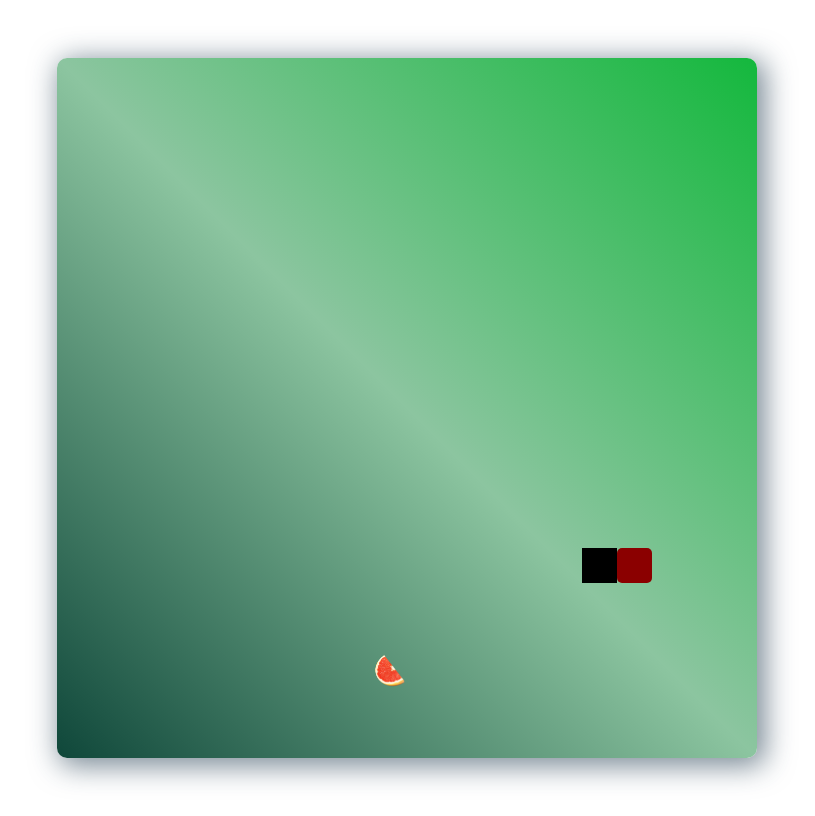
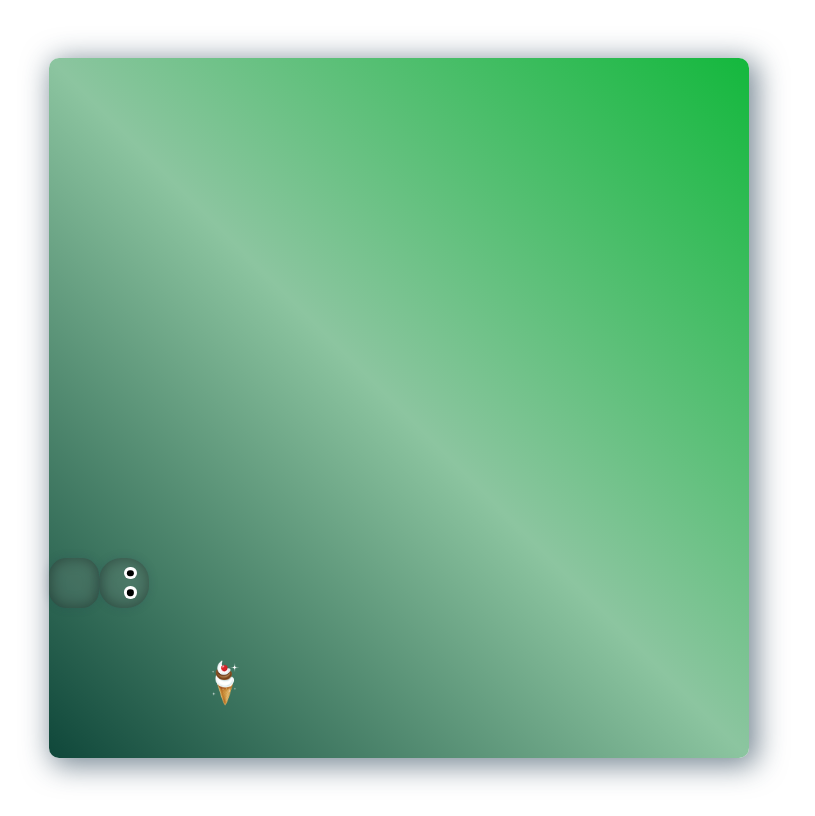
Before and after one commit to dgoncharik/game-snake, a React (Create React App) app: page / in a window 1280 px wide. Shown: the whole page, without its empty margins (241-1056 px from the left). Built offline with nearby package versions, Linux system fonts and the light colour scheme.

Commit message:
изменил стили змейки

```diff
--- a/src/App.js
+++ b/src/App.js
@@ -4,7 +4,7 @@ import Field from "./Components/Field";
 
 const FIELD_WIDTH = 700;
 const FIELD_HEIGHT = 700;
-const CELL_AREA  = 35;
+const CELL_AREA  = 50;
 
 function App() {
   const [scores, setScores] = React.useState(0);
@@ -16,11 +16,14 @@ function App() {
   return (
     <div className="App">
 
-      <div className="">
+      {/*<div className="scoreboard" style={{width: FIELD_WIDTH}}>*/}
 
+      {/*</div>*/}
+
+      <div className="container">
+        <Field width={FIELD_WIDTH} height={FIELD_HEIGHT} cellArea={CELL_AREA} onFoodEat={iter} defaultSpeed={500} fastSpeed={70}/>
       </div>
 
-      <Field width={FIELD_WIDTH} height={FIELD_HEIGHT} cellArea={CELL_AREA} onFoodEat={iter} defaultSpeed={500} fastSpeed={70}/>
     </div>
   );
 }
--- a/src/App.scss
+++ b/src/App.scss
@@ -1,21 +1,26 @@
 .App {
-    width: 100vw;
     height: 100vh;
     display: flex;
     align-items: center;
     justify-content: center;
+    flex-direction: column;
+}
+
+.scoreboard {
+    height: 100px;
+    background-color: blue;
 }
 
 .field {
     display: flex;
     flex-wrap: wrap;
     flex-shrink: 0;
-    //border: 10px solid black;
     border-radius: 10px;
     background-size: cover;
     background: linear-gradient(45deg, rgb(15, 71, 58), rgb(140, 197, 160), rgb(20, 184, 61));
     box-shadow: 5px 5px 29px 3px rgba(34, 60, 80, 0.6);
     user-select: none;
+
 
     .cell {
         //box-shadow: 0 0 0 1px rgba(0, 0, 0, .2);
@@ -29,16 +34,61 @@
         }
 
         &.snake {
-            background-color: darkorchid;
+            background-color: transparentize(gray, .8);
+            border-radius: 35%;
+            box-shadow: 0 0 10px 0 rgba(34, 60, 80, 0.2), 0 0 15px 0 rgba(0, 0, 0, 0.39) inset;
         }
 
-        &.snakeEnd {
-            background-color: black;
-        }
+
 
         &.snakeHead {
-            background-color: darkred;
-            border-radius: 5px;
+            border-radius: 45%;
+            position: relative;
+
+            &.up {
+                transform: rotate(180deg);
+            }
+
+            &.down {
+                transform: rotate(0deg);
+            }
+
+            &.right {
+                transform: rotate(-90deg);
+            }
+
+            &.left {
+                transform: rotate(90deg);
+            }
+
+            .snakeEye{
+                width: 25%;
+                height: 25%;
+                position: absolute;
+                background-color: white;
+                border-radius: 50%;
+                top: 50%;
+
+                &:before {
+                    content: "";
+                    position: absolute;
+                    height: 50%;
+                    width: 50%;
+                    background-color: black;
+                    border-radius: 50%;
+                    left: 50%;
+                    top: 50%;
+                    transform: translate(-50%, -50%);
+                }
+
+                &:nth-child(1) {
+                    left: 18%;
+                }
+
+                &:nth-child(2) {
+                    right: 18%;
+                }
+            }
         }
 
     }
--- a/src/Components/Cell.jsx
+++ b/src/Components/Cell.jsx
@@ -4,7 +4,14 @@ import classNames from "classnames";
 import getRandomInt from "../utils/getRandomInt";
 import foods from "../assets/img/food";
 
-function Cell({area, isFood, snakeHead, snake, snakeEnd}) {
+const DIRECTION = {
+  RIGHT: "RIGHT",
+  UP: "UP",
+  LEFT: "LEFT",
+  DOWN: "DOWN",
+}
+
+function Cell({area, isFood, snakeHead, snake, direction}) {
   const [foodImg, setFoodImg] = React.useState(null);
 
   React.useEffect(() => {
@@ -17,11 +24,25 @@ function Cell({area, isFood, snakeHead, snake, snakeEnd}) {
           className={classNames("cell", {
             "snakeHead": snakeHead,
             "snake": snake,
-            "snakeEnd": snakeEnd,
-            "food": isFood
+            "food": isFood,
+            "up": snakeHead && direction === DIRECTION.UP,
+            "down": snakeHead && direction === DIRECTION.DOWN,
+            "left": snakeHead && direction === DIRECTION.LEFT,
+            "right": snakeHead && direction === DIRECTION.RIGHT,
           })}
       >
         {isFood && <img src={foodImg}/>}
+
+        {
+          snakeHead && (
+              <>
+                <div className="snakeEye"/>
+                <div className="snakeEye"/>
+                <div className= "snakeMouth"/>
+              </>
+          )
+
+        }
       </div>
   )
 }
--- a/src/Components/Field.jsx
+++ b/src/Components/Field.jsx
@@ -171,16 +171,15 @@ function Field({width, height, cellArea, onFoodEat, defaultSpeed, fastSpeed}) {
       !!cells.length &&
       <div className="field" style={{width: width + "px", height: height + "px"}}>
         {
-          cells.map(cell => (
-              <Cell
+          cells.map(cell => (<Cell
                 key={`${cell.row}_${cell.col}`}
                 row={cell.row}
                 col={cell.col}
                 area={cellArea}
                 isFood={cell.row === food.row && cell.col === food.col}
                 snake={snake.find(tail => cell.row === tail.row && cell.col === tail.col)}
-                  snakeEnd={snake[snake.length-1].row === cell.row && snake[snake.length-1].col === cell.col}
                 snakeHead={snake[0].row === cell.row && snake[0].col === cell.col}
+                direction={refDirection.current}
             />
           ))
         }
```
Also changed, not shown: src/assets/img/snakeSkin.jpg (added). Lines whose indentation alone changed are shown as unchanged.
